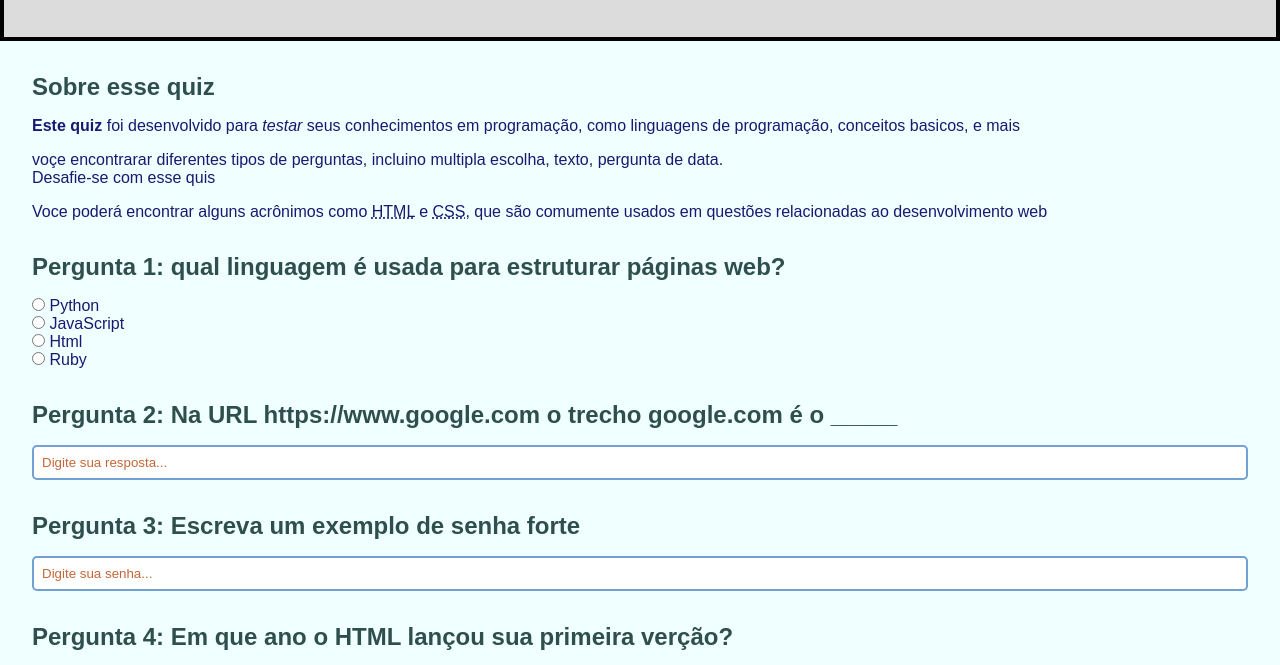
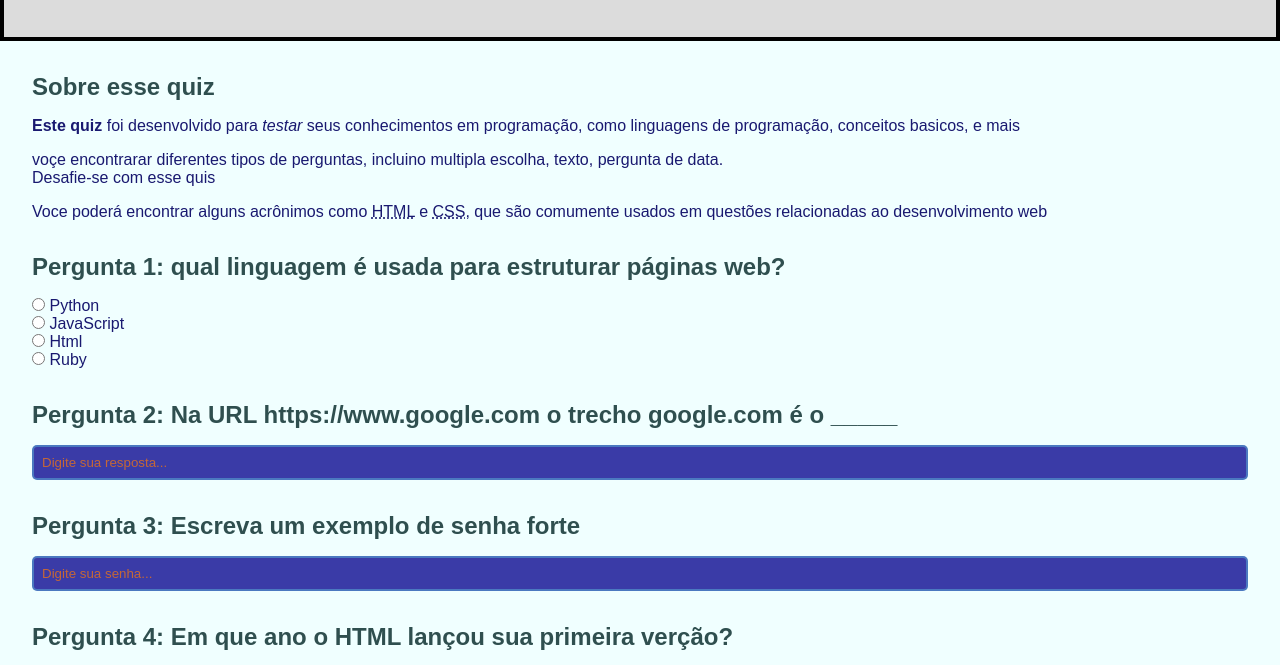
Before and after one commit to Jonasdavi/Html-Css-JS, a plain HTML site: page primeiros-passos-html/p3.html in a window 1280 px wide. Shown: the part 134-799 px from the top of the page. Drawn offline with Linux system fonts and the light colour scheme; a web font is replaced by a local one.

Commit message:
Update style.css

```diff
--- a/primeiros-passos-html/style.css
+++ b/primeiros-passos-html/style.css
@@ -49,6 +49,7 @@ h2{
 /*modificapao por atributo (só fazer caso os valores do atributos estejam correspondido)*/
 input[type="radio"], /*ou*/ input[type="checkbox"]{
     accent-color: #FFE4E1; /*cor da bolinha de marcação*/
+
 }
 
 input[type="text"], input[type="password"], input[type="date"]{
@@ -57,6 +58,8 @@ input[type="text"], input[type="password"], input[type="date"]{
     border:2px solid rgba(79, 137, 199, 0.801);
     outline: none; /*o q troca a borda ao clicar pra digitar*/
     border-radius: 5px; /*arrendondamento da borda*/
+    background-color: #20209be0;
+    color: aliceblue;
 }
 
 input::placeholder{ /*mudar o elemento em sí (o placeholder nesse caso)*/
```
